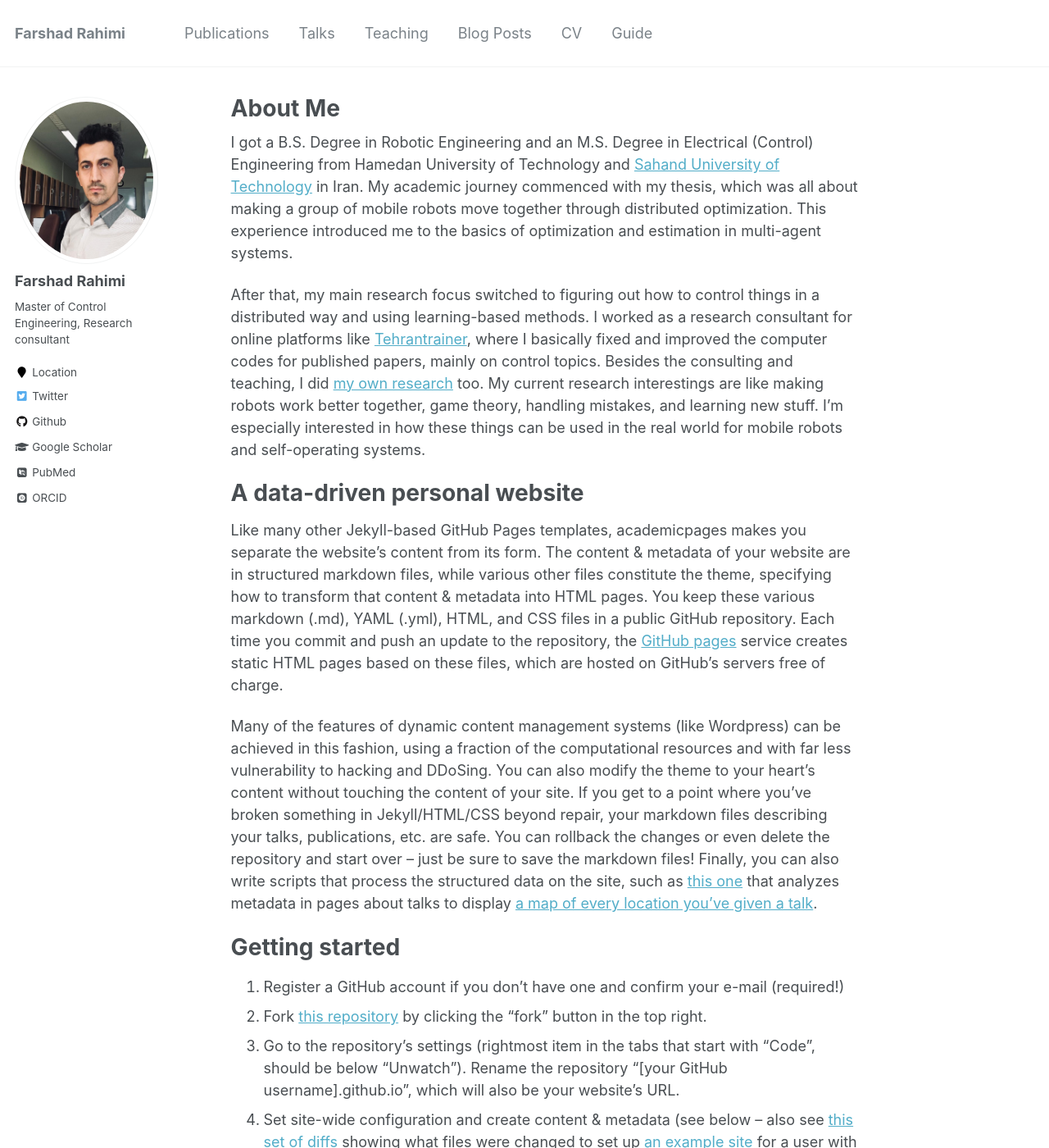
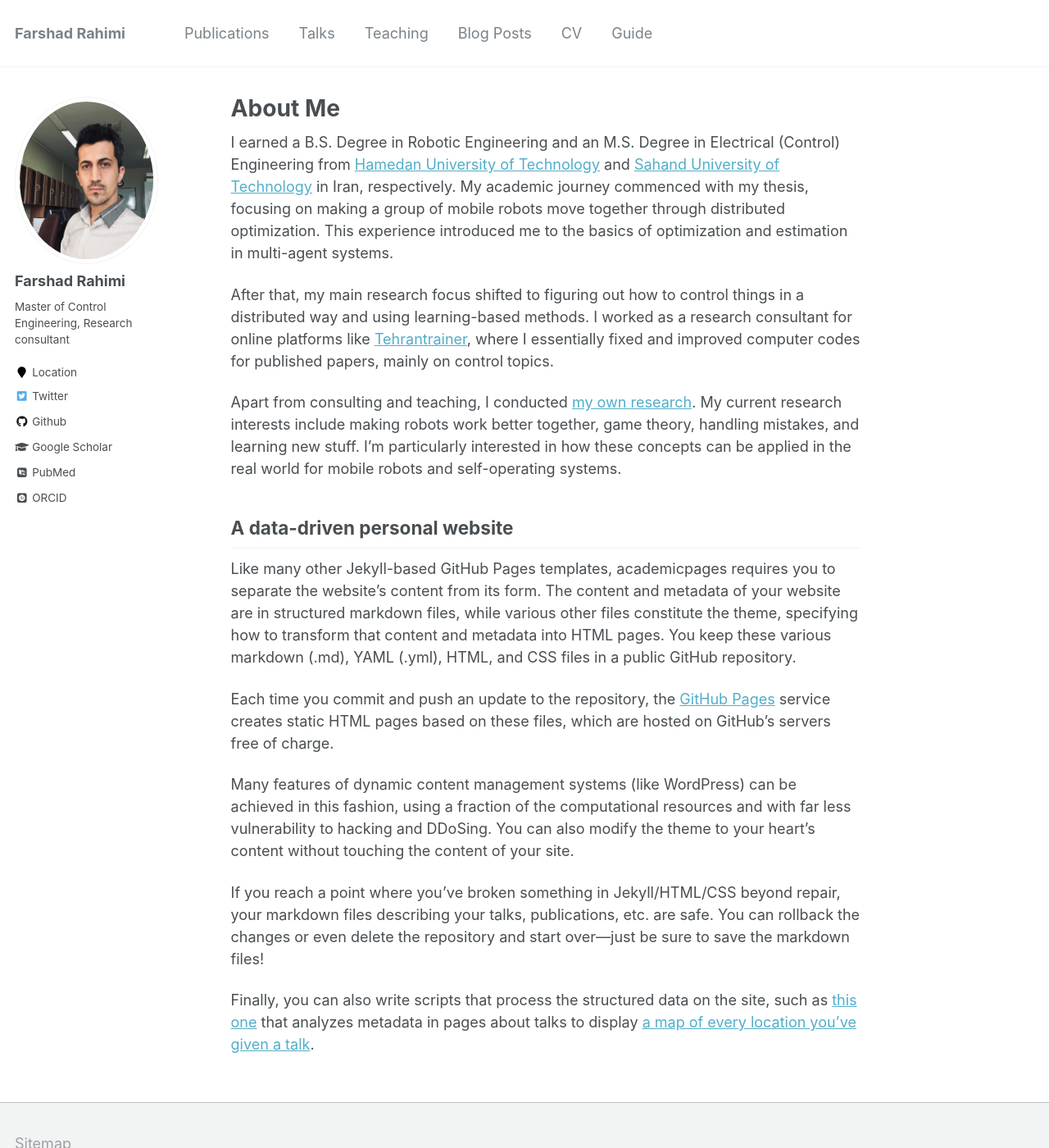
Before and after one commit to Farshad-Rahimi/FarshadRahimi, a Jekyll site: the page built from _pages/about.md, in a window 1280 px wide and 1400 px high. Shown: the whole window at 82% size. Built offline with Jekyll 4.4.1, drawn with Linux system fonts in a browser that asks for light colours; some web fonts are replaced; part of the change alters nothing that is shown; some of the changed text lies outside the part shown.

Commit message:
Update about.md

```diff
--- a/_pages/about.md
+++ b/_pages/about.md
@@ -8,47 +8,20 @@ redirect_from:
   - /about.html
 ---
 
-I got a B.S. Degree in Robotic Engineering and an M.S. Degree in Electrical (Control) Engineering from Hamedan University of Technology and [Sahand University of Technology](https://sut.ac.ir/en) in Iran. My academic journey commenced with my thesis, which was all about making a group of mobile robots move together through distributed optimization. This experience introduced me to the basics of optimization and estimation in multi-agent systems.
+I earned a B.S. Degree in Robotic Engineering and an M.S. Degree in Electrical (Control) Engineering from [Hamedan University of Technology](https://www.en.hut.ac.ir/) and [Sahand University of Technology](https://sut.ac.ir/en) in Iran, respectively. My academic journey commenced with my thesis, focusing on making a group of mobile robots move together through distributed optimization. This experience introduced me to the basics of optimization and estimation in multi-agent systems.
 
-After that, my main research focus switched to figuring out how to control things in a distributed way and using learning-based methods. I worked as a research consultant for online platforms like [Tehrantrainer](https://www.tehrantrainer.com/), where I basically fixed and improved the computer codes for published papers, mainly on control topics.
-Besides the consulting and teaching, I did [my own research](https://scholar.google.com/citations?user=KOzMTRsAAAAJ&hl=en&oi=ao) too. My current research interestings are like making robots work better together, game theory, handling mistakes, and learning new stuff. I'm especially interested in how these things can be used in the real world for mobile robots and self-operating systems.
+After that, my main research focus shifted to figuring out how to control things in a distributed way and using learning-based methods. I worked as a research consultant for online platforms like [Tehrantrainer](https://www.tehrantrainer.com/), where I essentially fixed and improved computer codes for published papers, mainly on control topics.
 
+Apart from consulting and teaching, I conducted [my own research](https://scholar.google.com/citations?user=KOzMTRsAAAAJ&hl=en&oi=ao). My current research interests include making robots work better together, game theory, handling mistakes, and learning new stuff. I'm particularly interested in how these concepts can be applied in the real world for mobile robots and self-operating systems.
 
-A data-driven personal website
-======
-Like many other Jekyll-based GitHub Pages templates, academicpages makes you separate the website's content from its form. The content & metadata of your website are in structured markdown files, while various other files constitute the theme, specifying how to transform that content & metadata into HTML pages. You keep these various markdown (.md), YAML (.yml), HTML, and CSS files in a public GitHub repository. Each time you commit and push an update to the repository, the [GitHub pages](https://pages.github.com/) service creates static HTML pages based on these files, which are hosted on GitHub's servers free of charge.
+## A data-driven personal website
 
-Many of the features of dynamic content management systems (like Wordpress) can be achieved in this fashion, using a fraction of the computational resources and with far less vulnerability to hacking and DDoSing. You can also modify the theme to your heart's content without touching the content of your site. If you get to a point where you've broken something in Jekyll/HTML/CSS beyond repair, your markdown files describing your talks, publications, etc. are safe. You can rollback the changes or even delete the repository and start over -- just be sure to save the markdown files! Finally, you can also write scripts that process the structured data on the site, such as [this one](https://github.com/academicpages/academicpages.github.io/blob/master/talkmap.ipynb) that analyzes metadata in pages about talks to display [a map of every location you've given a talk](https://academicpages.github.io/talkmap.html).
+Like many other Jekyll-based GitHub Pages templates, academicpages requires you to separate the website's content from its form. The content and metadata of your website are in structured markdown files, while various other files constitute the theme, specifying how to transform that content and metadata into HTML pages. You keep these various markdown (.md), YAML (.yml), HTML, and CSS files in a public GitHub repository.
 
-Getting started
-======
-1. Register a GitHub account if you don't have one and confirm your e-mail (required!)
-1. Fork [this repository](https://github.com/academicpages/academicpages.github.io) by clicking the "fork" button in the top right.
-1. Go to the repository's settings (rightmost item in the tabs that start with "Code", should be below "Unwatch"). Rename the repository "[your GitHub username].github.io", which will also be your website's URL.
-1. Set site-wide configuration and create content & metadata (see below -- also see [this set of diffs](http://archive.is/3TPas) showing what files were changed to set up [an example site](https://getorg-testacct.github.io) for a user with the username "getorg-testacct")
-1. Upload any files (like PDFs, .zip files, etc.) to the files/ directory. They will appear at https://[your GitHub username].github.io/files/example.pdf.
-1. Check status by going to the repository settings, in the "GitHub pages" section
+Each time you commit and push an update to the repository, the [GitHub Pages](https://pages.github.com/) service creates static HTML pages based on these files, which are hosted on GitHub's servers free of charge.
 
-Site-wide configuration
-------
-The main configuration file for the site is in the base directory in [_config.yml](https://github.com/academicpages/academicpages.github.io/blob/master/_config.yml), which defines the content in the sidebars and other site-wide features. You will need to replace the default variables with ones about yourself and your site's github repository. The configuration file for the top menu is in [_data/navigation.yml](https://github.com/academicpages/academicpages.github.io/blob/master/_data/navigation.yml). For example, if you don't have a portfolio or blog posts, you can remove those items from that navigation.yml file to remove them from the header.
+Many features of dynamic content management systems (like WordPress) can be achieved in this fashion, using a fraction of the computational resources and with far less vulnerability to hacking and DDoSing. You can also modify the theme to your heart's content without touching the content of your site.
 
-Create content & metadata
-------
-For site content, there is one markdown file for each type of content, which are stored in directories like _publications, _talks, _posts, _teaching, or _pages. For example, each talk is a markdown file in the [_talks directory](https://github.com/academicpages/academicpages.github.io/tree/master/_talks). At the top of each markdown file is structured data in YAML about the talk, which the theme will parse to do lots of cool stuff. The same structured data about a talk is used to generate the list of talks on the [Talks page](https://academicpages.github.io/talks), each [individual page](https://academicpages.github.io/talks/2012-03-01-talk-1) for specific talks, the talks section for the [CV page](https://academicpages.github.io/cv), and the [map of places you've given a talk](https://academicpages.github.io/talkmap.html) (if you run this [python file](https://github.com/academicpages/academicpages.github.io/blob/master/talkmap.py) or [Jupyter notebook](https://github.com/academicpages/academicpages.github.io/blob/master/talkmap.ipynb), which creates the HTML for the map based on the contents of the _talks directory).
+If you reach a point where you've broken something in Jekyll/HTML/CSS beyond repair, your markdown files describing your talks, publications, etc. are safe. You can rollback the changes or even delete the repository and start over—just be sure to save the markdown files!
 
-**Markdown generator**
-
-I have also created [a set of Jupyter notebooks](https://github.com/academicpages/academicpages.github.io/tree/master/markdown_generator
-) that converts a CSV containing structured data about talks or presentations into individual markdown files that will be properly formatted for the academicpages template. The sample CSVs in that directory are the ones I used to create my own personal website at stuartgeiger.com. My usual workflow is that I keep a spreadsheet of my publications and talks, then run the code in these notebooks to generate the markdown files, then commit and push them to the GitHub repository.
-
-How to edit your site's GitHub repository
-------
-Many people use a git client to create files on their local computer and then push them to GitHub's servers. If you are not familiar with git, you can directly edit these configuration and markdown files directly in the github.com interface. Navigate to a file (like [this one](https://github.com/academicpages/academicpages.github.io/blob/master/_talks/2012-03-01-talk-1.md) and click the pencil icon in the top right of the content preview (to the right of the "Raw | Blame | History" buttons). You can delete a file by clicking the trashcan icon to the right of the pencil icon. You can also create new files or upload files by navigating to a directory and clicking the "Create new file" or "Upload files" buttons.
-
-Example: editing a markdown file for a talk
-![Editing a markdown file for a talk](/images/editing-talk.png)
-
-For more info
-------
-More info about configuring academicpages can be found in [the guide](https://academicpages.github.io/markdown/). The [guides for the Minimal Mistakes theme](https://mmistakes.github.io/minimal-mistakes/docs/configuration/) (which this theme was forked from) might also be helpful.
+Finally, you can also write scripts that process the structured data on the site, such as [this one](https://github.com/academicpages/academicpages.github.io/blob/master/talkmap.ipynb) that analyzes metadata in pages about talks to display [a map of every location you've given a talk](https://academicpages.github.io/talkmap.html).
```
